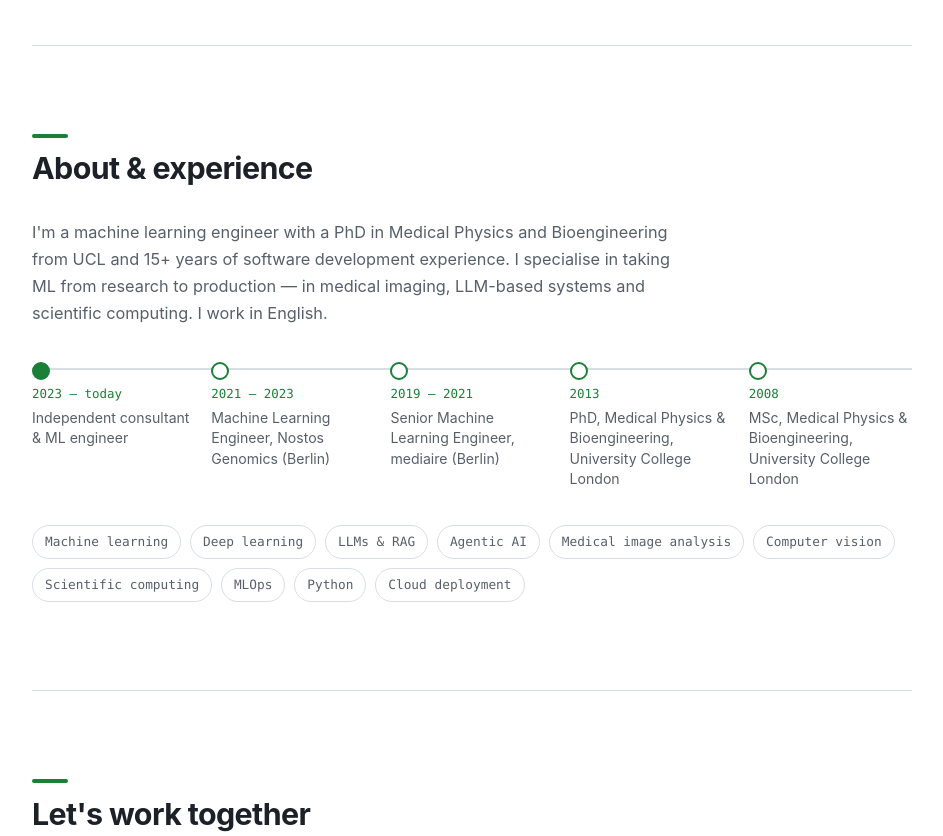
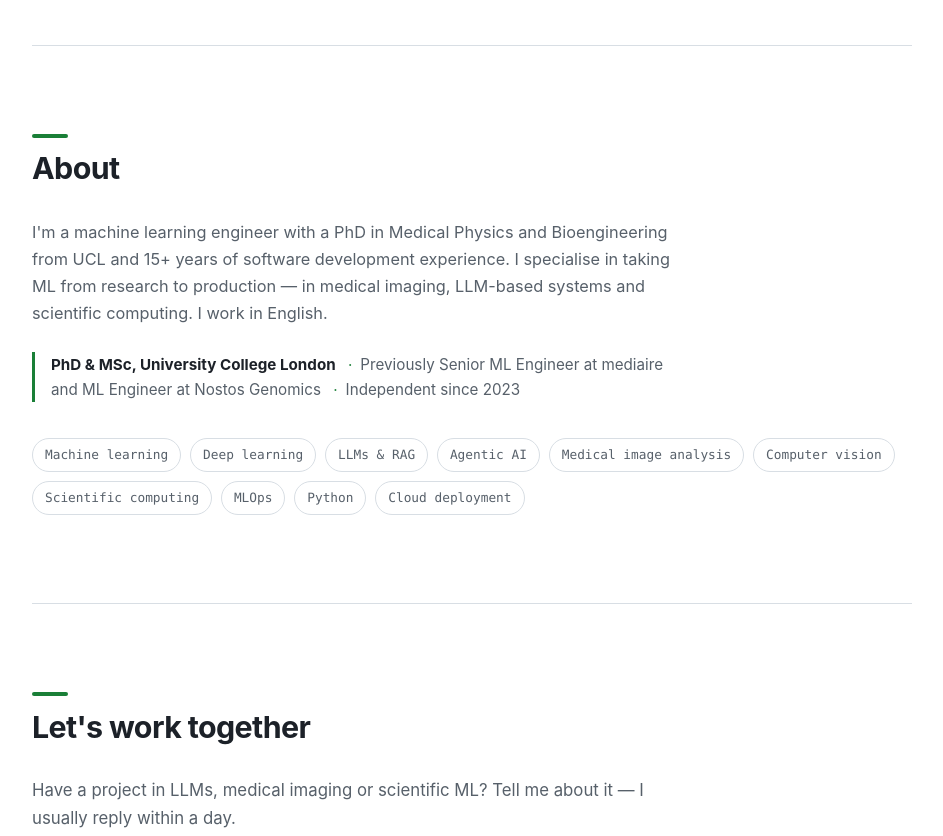
Before and after one commit to dagap/dagap.github.io, a plain HTML site: page index.html in a window 1280 px wide. Shown: the part 3400-4236 px from the top of the page, without its empty margins (168-1111 px from the left). Drawn offline with Linux system fonts and the light colour scheme.

Commit message:
Replace experience timeline with credentials line and CV button
The timeline duplicated the CV and the Selected work section. About now
shows a one-line credentials strip plus a Download CV button that stays
hidden until the CV PDF exists.

Co-Authored-By: Claude Opus 5.5 <noreply@anthropic.com>

```diff
--- a/index.html
+++ b/index.html
@@ -288,7 +288,7 @@
   </section>
 
   <section id="about" class="section" aria-labelledby="about-title">
-    <h2 class="section-title" id="about-title">About &amp; experience</h2>
+    <h2 class="section-title" id="about-title">About</h2>
     <div class="about">
       <p>
         I'm a machine learning engineer with a PhD in Medical Physics and
@@ -299,14 +299,17 @@
       </p>
     </div>
 
-    <ol class="timeline" aria-label="Experience and education">
-      <li><span class="tl-date">2023 – today</span><span class="tl-what">Independent consultant &amp; ML engineer</span></li>
-      <li><span class="tl-date">2021 – 2023</span><span class="tl-what">Machine Learning Engineer, Nostos Genomics (Berlin)</span></li>
-      <li><span class="tl-date">2019 – 2021</span><span class="tl-what">Senior Machine Learning Engineer, mediaire (Berlin)</span></li>
-      <!-- TODO: fill 2013–2019 from new CV — do not invent entries -->
-      <li><span class="tl-date">2013</span><span class="tl-what">PhD, Medical Physics &amp; Bioengineering, University College London</span></li>
-      <li><span class="tl-date">2008</span><span class="tl-what">MSc, Medical Physics &amp; Bioengineering, University College London</span></li>
-    </ol>
+    <p class="credentials">
+      <strong>PhD &amp; MSc, University College London</strong>
+      <span>Previously Senior ML Engineer at mediaire and ML Engineer at Nostos Genomics</span>
+      <span>Independent since 2023</span>
+    </p>
+    <p class="about-cv">
+      <a class="btn" href="{{CV_PDF}}" download>
+        <svg viewBox="0 0 24 24" width="18" height="18" aria-hidden="true" focusable="false"><path d="M12 4v11m0 0-4-4m4 4 4-4M5 20h14" fill="none" stroke="currentColor" stroke-width="2" stroke-linecap="round" stroke-linejoin="round"/></svg>
+        Download CV (PDF)
+      </a>
+    </p>
 
     <ul class="skills" aria-label="Skills">
       <li>Machine learning</li>
--- a/style.css
+++ b/style.css
@@ -485,41 +485,22 @@ section[id] { scroll-margin-top: 72px; }
 /* ── About ───────────────────────────────────────────────── */
 .about { max-width: 66ch; }
 .about p { margin: 0; color: var(--text-dim); font-size: 1.02rem; }
-.timeline {
-  list-style: none;
-  margin: 2.2rem 0 0;
-  padding: 0;
-  display: grid;
-  grid-template-columns: repeat(5, minmax(0, 1fr));
-  gap: 1rem;
-  position: relative;
+.credentials {
+  margin: 1.6rem 0 0;
+  padding-left: 1rem;
+  border-left: 3px solid var(--accent);
+  font-size: .95rem;
+  color: var(--text-dim);
+  max-width: 66ch;
 }
-.timeline::before {
-  content: "";
-  position: absolute;
-  left: 0; right: 0; top: 6px;
-  height: 2px;
-  background: var(--border);
+.credentials strong { color: var(--text); }
+.credentials > * + *::before { content: "·"; margin: 0 .5rem; color: var(--accent); }
+@media (max-width: 760px) {
+  .credentials > * { display: block; }
+  .credentials > * + *::before { content: none; }
 }
-.timeline li { position: relative; padding-top: 1.4rem; }
-.timeline li::before {
-  content: "";
-  position: absolute;
-  top: 0; left: 0;
-  width: 14px; height: 14px;
-  border-radius: 50%;
-  background: var(--bg);
-  border: 2px solid var(--accent);
-}
-.timeline li:first-child::before { background: var(--accent); }
-.tl-date { display: block; font-family: var(--mono); font-size: .78rem; color: var(--accent); margin-bottom: .2rem; }
-.tl-what { display: block; font-size: .88rem; color: var(--text-dim); line-height: 1.45; }
-@media (max-width: 760px) {
-  .timeline { grid-template-columns: 1fr; gap: 1.1rem; padding-left: 1.6rem; }
-  .timeline::before { left: 6px; right: auto; top: 4px; bottom: 4px; width: 2px; height: auto; }
-  .timeline li { padding-top: 0; }
-  .timeline li::before { left: -1.6rem; top: .2rem; }
-}
+.about-cv { margin: 1.4rem 0 0; }
+.about-cv:not(:has(a:not([href*="{{"]))) { display: none; }
 .skills { list-style: none; padding: 0; display: flex; flex-wrap: wrap; gap: .55rem; margin: 2.2rem 0 0; }
 .skills li {
   font-family: var(--mono);
```
